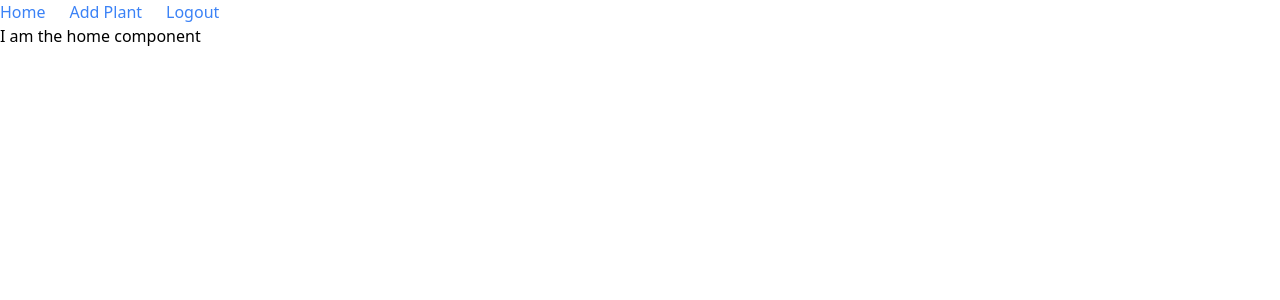
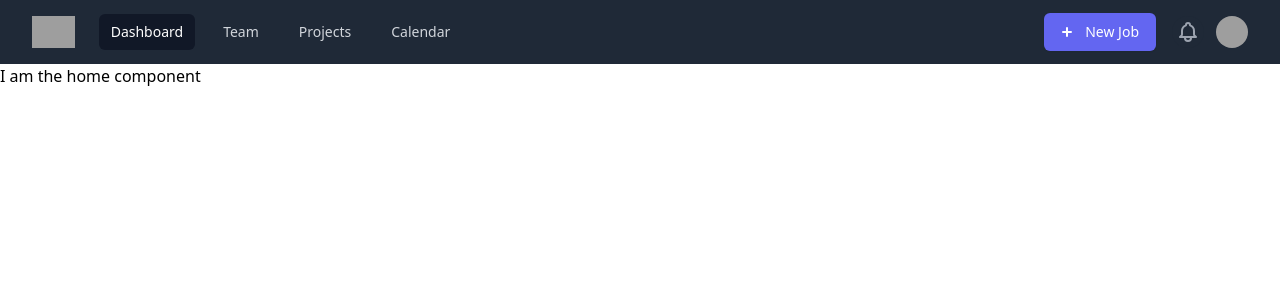
Before and after one commit to bwpt-watermyplants/front-end, a React (Create React App) app: page /home in a window 1280 px wide. Shown: the top 300 px of the page. Built offline with nearby package versions, Linux system fonts and the light colour scheme; grey boxes are pictures that could not be loaded.

Commit message:
CHORE: Installed Packages && Navbar Template Packages: - @headlessui/react": "^1.4.1", - "@heroicons/react": "^1.0.4",

```diff
--- a/package.json
+++ b/package.json
@@ -4,11 +4,13 @@
   "private": true,
   "dependencies": {
     "@craco/craco": "^6.3.0",
+    "@headlessui/react": "^1.4.1",
+    "@heroicons/react": "^1.0.4",
     "@testing-library/jest-dom": "^5.11.4",
     "@testing-library/react": "^11.1.0",
     "@testing-library/user-event": "^12.1.10",
+    "autoprefixer": "^9",
     "axios": "^0.21.4",
-    "autoprefixer": "^9",
     "postcss": "^7",
     "react": "^17.0.2",
     "react-dom": "^17.0.2",
--- a/src/components/Navbar.js
+++ b/src/components/Navbar.js
@@ -1,26 +1,212 @@
 import React from 'react';
 import { Link } from 'react-router-dom';
 
+import { Fragment } from 'react';
+import { Disclosure, Menu, Transition } from '@headlessui/react';
+import { BellIcon, MenuIcon, XIcon } from '@heroicons/react/outline';
+import { PlusSmIcon } from '@heroicons/react/solid';
+
+const user = {
+  name: 'Tom Cook',
+  email: 'tom@example.com',
+  imageUrl:
+    'https://images.unsplash.com/photo-1472099645785-5658abf4ff4e?ixlib=rb-1.2.1&ixid=eyJhcHBfaWQiOjEyMDd9&auto=format&fit=facearea&facepad=2&w=256&h=256&q=80',
+};
+const navigation = [
+  { name: 'Dashboard', href: '#', current: true },
+  { name: 'Team', href: '#', current: false },
+  { name: 'Projects', href: '#', current: false },
+  { name: 'Calendar', href: '#', current: false },
+];
+const userNavigation = [
+  { name: 'Your Profile', href: '#' },
+  { name: 'Settings', href: '#' },
+  { name: 'Sign out', href: '#' },
+];
+
+function classNames(...classes) {
+  return classes.filter(Boolean).join(' ');
+}
+
 export default function Navbar() {
   return (
-    <div>
-      <ul class='flex'>
-        <li className='mr-6'>
-          <Link className='text-blue-500 hover:text-blue-800' to='/home'>
-            Home
-          </Link>
-        </li>
-        <li className='mr-6'>
-          <Link className='text-blue-500 hover:text-blue-800' to='/add-plant'>
-            Add Plant
-          </Link>
-        </li>
-        <li className='mr-6'>
-          <Link className='text-blue-500 hover:text-blue-800' to='/'>
-            Logout
-          </Link>
-        </li>
-      </ul>
-    </div>
+    <>
+      <Disclosure as='nav' className='bg-gray-800'>
+        {({ open }) => (
+          <>
+            <div className='px-4 mx-auto max-w-7xl sm:px-6 lg:px-8'>
+              <div className='flex justify-between h-16'>
+                <div className='flex'>
+                  <div className='flex items-center mr-2 -ml-2 md:hidden'>
+                    {/* Mobile menu button */}
+                    <Disclosure.Button className='inline-flex items-center justify-center p-2 text-gray-400 rounded-md hover:text-white hover:bg-gray-700 focus:outline-none focus:ring-2 focus:ring-inset focus:ring-white'>
+                      <span className='sr-only'>Open main menu</span>
+                      {open ? (
+                        <XIcon className='block w-6 h-6' aria-hidden='true' />
+                      ) : (
+                        <MenuIcon
+                          className='block w-6 h-6'
+                          aria-hidden='true'
+                        />
+                      )}
+                    </Disclosure.Button>
+                  </div>
+                  <div className='flex items-center flex-shrink-0'>
+                    <img
+                      className='block w-auto h-8 lg:hidden'
+                      src='https://tailwindui.com/img/logos/workflow-mark-indigo-500.svg'
+                      alt='Workflow'
+                    />
+                    <img
+                      className='hidden w-auto h-8 lg:block'
+                      src='https://tailwindui.com/img/logos/workflow-logo-indigo-500-mark-white-text.svg'
+                      alt='Workflow'
+                    />
+                  </div>
+                  <div className='hidden md:ml-6 md:flex md:items-center md:space-x-4'>
+                    {navigation.map((item) => (
+                      <a
+                        key={item.name}
+                        href={item.href}
+                        className={classNames(
+                          item.current
+                            ? 'bg-gray-900 text-white'
+                            : 'text-gray-300 hover:bg-gray-700 hover:text-white',
+                          'px-3 py-2 rounded-md text-sm font-medium'
+                        )}
+                        aria-current={item.current ? 'page' : undefined}
+                      >
+                        {item.name}
+                      </a>
+                    ))}
+                  </div>
+                </div>
+                <div className='flex items-center'>
+                  <div className='flex-shrink-0'>
+                    <button
+                      type='button'
+                      className='relative inline-flex items-center px-4 py-2 text-sm font-medium text-white bg-indigo-500 border border-transparent rounded-md shadow-sm hover:bg-indigo-600 focus:outline-none focus:ring-2 focus:ring-offset-2 focus:ring-offset-gray-800 focus:ring-indigo-500'
+                    >
+                      <PlusSmIcon
+                        className='w-5 h-5 mr-2 -ml-1'
+                        aria-hidden='true'
+                      />
+                      <span>New Job</span>
+                    </button>
+                  </div>
+                  <div className='hidden md:ml-4 md:flex-shrink-0 md:flex md:items-center'>
+                    <button
+                      type='button'
+                      className='p-1 text-gray-400 bg-gray-800 rounded-full hover:text-white focus:outline-none focus:ring-2 focus:ring-offset-2 focus:ring-offset-gray-800 focus:ring-white'
+                    >
+                      <span className='sr-only'>View notifications</span>
+                      <BellIcon className='w-6 h-6' aria-hidden='true' />
+                    </button>
+
+                    {/* Profile dropdown */}
+                    <Menu as='div' className='relative ml-3'>
+                      <div>
+                        <Menu.Button className='flex text-sm bg-gray-800 rounded-full focus:outline-none focus:ring-2 focus:ring-offset-2 focus:ring-offset-gray-800 focus:ring-white'>
+                          <span className='sr-only'>Open user menu</span>
+                          <img
+                            className='w-8 h-8 rounded-full'
+                            src={user.imageUrl}
+                            alt=''
+                          />
+                        </Menu.Button>
+                      </div>
+                      <Transition
+                        as={Fragment}
+                        enter='transition ease-out duration-200'
+                        enterFrom='transform opacity-0 scale-95'
+                        enterTo='transform opacity-100 scale-100'
+                        leave='transition ease-in duration-75'
+                        leaveFrom='transform opacity-100 scale-100'
+                        leaveTo='transform opacity-0 scale-95'
+                      >
+                        <Menu.Items className='absolute right-0 w-48 py-1 mt-2 origin-top-right bg-white rounded-md shadow-lg ring-1 ring-black ring-opacity-5 focus:outline-none'>
+                          {userNavigation.map((item) => (
+                            <Menu.Item key={item.name}>
+                              {({ active }) => (
+                                <a
+                                  href={item.href}
+                                  className={classNames(
+                                    active ? 'bg-gray-100' : '',
+                                    'block px-4 py-2 text-sm text-gray-700'
+                                  )}
+                                >
+                                  {item.name}
+                                </a>
+                              )}
+                            </Menu.Item>
+                          ))}
+                        </Menu.Items>
+                      </Transition>
+                    </Menu>
+                  </div>
+                </div>
+              </div>
+            </div>
+
+            <Disclosure.Panel className='md:hidden'>
+              <div className='px-2 pt-2 pb-3 space-y-1 sm:px-3'>
+                {navigation.map((item) => (
+                  <a
+                    key={item.name}
+                    href={item.href}
+                    className={classNames(
+                      item.current
+                        ? 'bg-gray-900 text-white'
+                        : 'text-gray-300 hover:bg-gray-700 hover:text-white',
+                      'block px-3 py-2 rounded-md text-base font-medium'
+                    )}
+                    aria-current={item.current ? 'page' : undefined}
+                  >
+                    {item.name}
+                  </a>
+                ))}
+              </div>
+              <div className='pt-4 pb-3 border-t border-gray-700'>
+                <div className='flex items-center px-5 sm:px-6'>
+                  <div className='flex-shrink-0'>
+                    <img
+                      className='w-10 h-10 rounded-full'
+                      src={user.imageUrl}
+                      alt=''
+                    />
+                  </div>
+                  <div className='ml-3'>
+                    <div className='text-base font-medium text-white'>
+                      {user.name}
+                    </div>
+                    <div className='text-sm font-medium text-gray-400'>
+                      {user.email}
+                    </div>
+                  </div>
+                  <button
+                    type='button'
+                    className='flex-shrink-0 p-1 ml-auto text-gray-400 bg-gray-800 rounded-full hover:text-white focus:outline-none focus:ring-2 focus:ring-offset-2 focus:ring-offset-gray-800 focus:ring-white'
+                  >
+                    <span className='sr-only'>View notifications</span>
+                    <BellIcon className='w-6 h-6' aria-hidden='true' />
+                  </button>
+                </div>
+                <div className='px-2 mt-3 space-y-1 sm:px-3'>
+                  {userNavigation.map((item) => (
+                    <a
+                      key={item.name}
+                      href={item.href}
+                      className='block px-3 py-2 text-base font-medium text-gray-400 rounded-md hover:text-white hover:bg-gray-700'
+                    >
+                      {item.name}
+                    </a>
+                  ))}
+                </div>
+              </div>
+            </Disclosure.Panel>
+          </>
+        )}
+      </Disclosure>
+    </>
   );
 }
```
Also changed, not shown: 1 other file (tests, documents, lock files or other folders).
